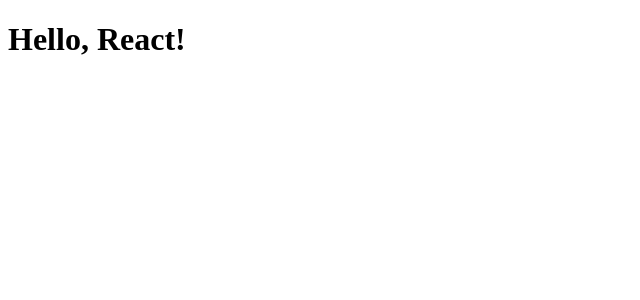
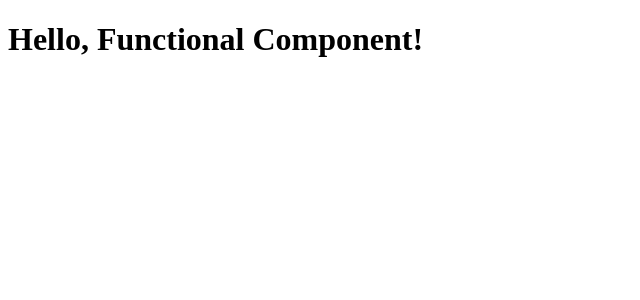
Before and after one commit to yayin07/reactjs, a React (Create React App) app: page / in a window 1280 px wide. Shown: the top 300 px of the page, without its empty margins (0-640 px from the left). Built offline with nearby package versions, Linux system fonts and the light colour scheme.

Commit message:
beginner for functional component

```diff
--- a/src/App.js
+++ b/src/App.js
@@ -1,7 +1,12 @@
 import React from 'react';
+import Greeting from './Greeting';
 
 function App() {
-  return <h1>Hello, React!</h1>;
+  return (
+    <div>
+      <Greeting />
+    </div>
+  );
 }
 
 export default App;
--- /dev/null
+++ b/src/Greeting.js
@@ -0,0 +1,7 @@
+import React from 'react';
+
+function Greeting() {
+  return <h1>Hello, Functional Component!</h1>;
+}
+
+export default Greeting
```
Also changed, not shown: 1 other file (tests, documents, lock files or other folders).
